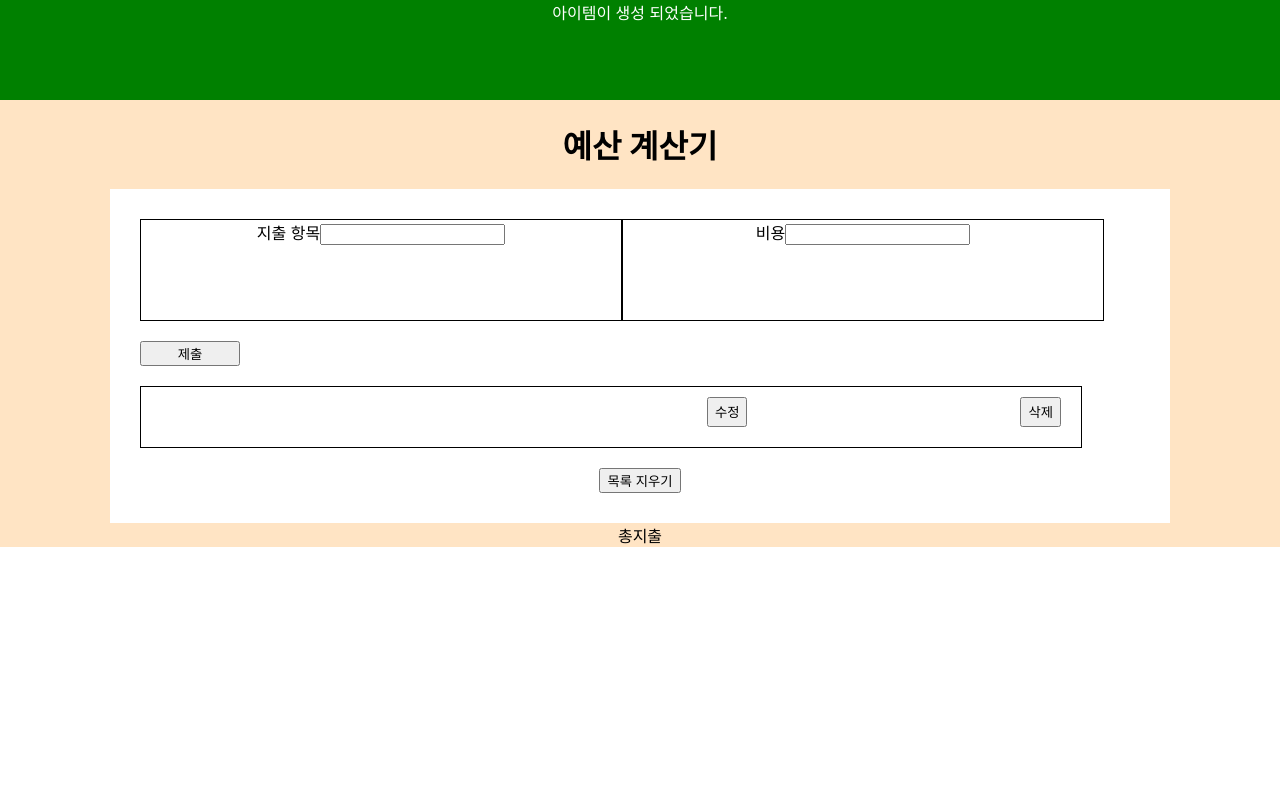
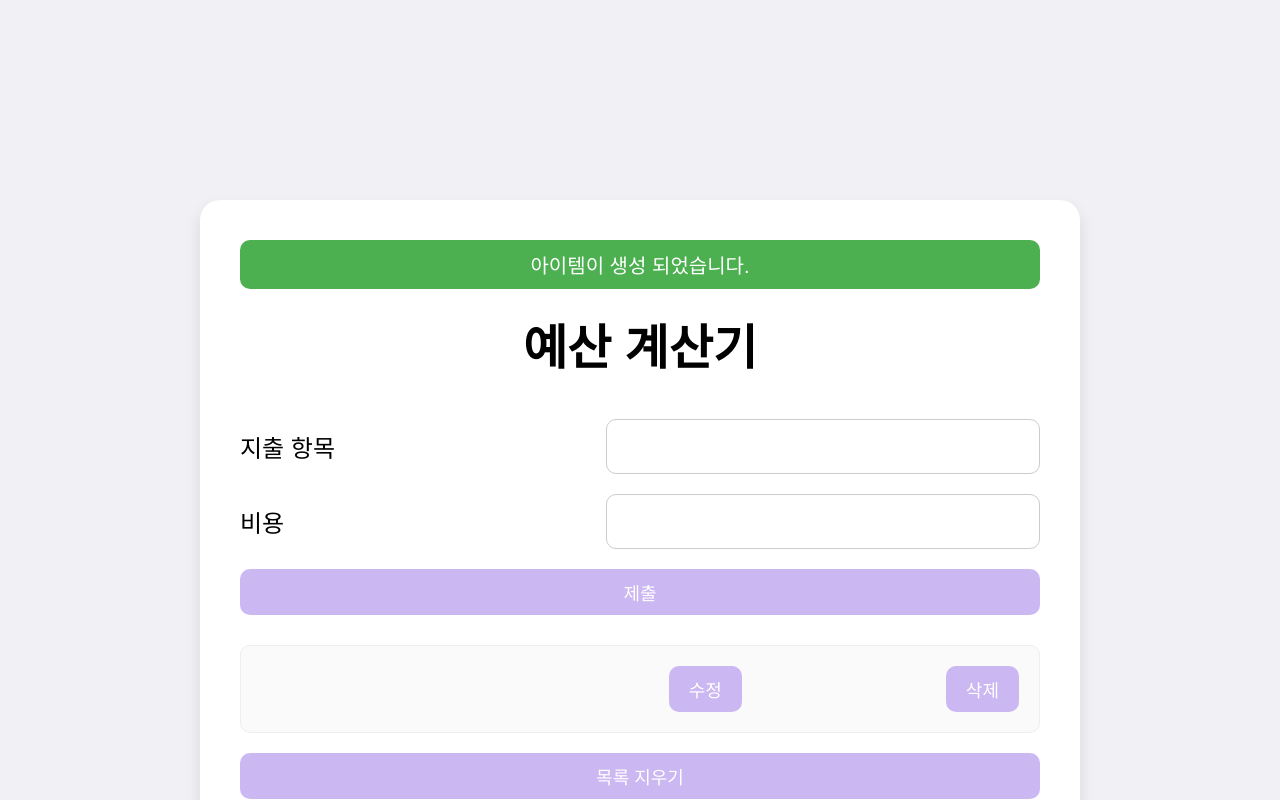
Before and after one commit to prac2317/goorm-react-1-crud-app, a React (Create React App) app: page / in a window 1280 px wide. Both pictures are taken after a click on the button "제출". Shown: the top 800 px of the page. Built offline with nearby package versions, Linux system fonts and the light colour scheme.

Commit message:
design: css 완성

```diff
--- a/src/App.css
+++ b/src/App.css
@@ -1,62 +1,135 @@
+body {
+  font-family: Arial, sans-serif;
+  background-color: #f0f0f5;
+  margin: 200px;
+  display: flex;
+  justify-content: center;
+  height: 100vh;
+}
+
 .App {
+  background-color: #ffffff;
+  padding: 40px;
+  border-radius: 20px;
+  box-shadow: 0 8px 16px rgba(0, 0, 0, 0.1);
+  width: 800px;
+}
+
+.title {
   text-align: center;
-  background-color: bisque;
-  display: flex;
-  flex-direction: column;
-  align-items: center;
+  margin-bottom: 40px;
+}
+
+.title h1 {
+  margin: 0;
+  font-size: 48px;
 }
 
 .message-box {
-  background-color: green;
+  padding: 10px;
   color: white;
-  width: 100%;
-  height: 100px;
+  text-align: center;
+  border-radius: 10px;
+  margin-bottom: 20px;
+  font-size: 20px;
 }
 
 .container {
-  background-color: white;
-  width: 1000px;
-  padding: 30px;
+  display: flex;
+  flex-direction: column;
+  gap: 30px;
 }
 
 .input-container {
   display: flex;
-  flex-wrap: wrap;
-  margin-bottom: 20px;
+  flex-direction: column;
+  gap: 20px;
 }
 
-.expense-name {
-  width: 48%;
-  height: 100px;
-  border: 1px solid black;
+.expense-name,
+.expense-cost {
+  display: flex;
+  justify-content: space-between;
+  align-items: center;
 }
 
-.expense-cost {
-  width: 48%;
-  height: 100px;
-  border: 1px solid black;
+.expense-name span,
+.expense-cost span {
+  font-size: 24px;
+  color: black;
+}
+
+.expense-name input,
+.expense-cost input {
+  padding: 16px;
+  border: 1px solid #ccc;
+  border-radius: 10px;
+  width: 400px;
+  font-size: 18px;
 }
 
 .input-btn {
-  width: 100px;
-  margin-top: 20px;
+  padding: 10px;
+  background-color: #cbb7f1;
+  color: white;
+  border: none;
+  border-radius: 10px;
+  cursor: pointer;
+  font-size: 18px;
+  width: 100%;
+}
+
+.input-btn:hover {
+  background-color: #9575cd;
 }
 
 .list-container {
-  /* display: flex; */
+  display: flex;
+  flex-direction: column;
+  gap: 20px;
 }
 
 .expense {
-  width: 90%;
-  height: 40px;
-  border: 1px solid black;
   display: flex;
   justify-content: space-between;
-  padding: 10px 20px;
-  margin-top: 20px;
-  margin-bottom: 20px;
+  align-items: center;
+  padding: 20px;
+  background-color: #fafafa;
+  border-radius: 10px;
+  border: 1px solid #eee;
 }
 
 .icon-btn {
-  height: 30px;
+  background-color: #cbb7f1;
+  color: white;
+  border: none;
+  padding: 10px 20px;
+  border-radius: 10px;
+  cursor: pointer;
+  font-size: 18px;
 }
+
+.icon-btn:hover {
+  background-color: #9575cd;
+}
+
+.delete-btn {
+  background-color: #cbb7f1;
+  color: white;
+  border: none;
+  padding: 10px;
+  border-radius: 10px;
+  cursor: pointer;
+  font-size: 18px;
+}
+
+.delete-btn:hover {
+  background-color: #9575cd;
+}
+
+.total-cost {
+  text-align: center;
+  font-size: 36px;
+  color: black;
+  margin-top: 40px;
+}
--- a/src/App.js
+++ b/src/App.js
@@ -77,14 +77,21 @@ function App() {
     setExpenseName(currentItem.expenseName);
     setExpenseCost(currentItem.expenseCost);
     setCurrentID(currentItem.id);
+    console.log(sum);
   };
+
+  const sum = item.reduce(
+    (accumulator, currentValue) =>
+      accumulator + Number(currentValue.expenseCost),
+    0
+  );
 
   return (
     <div className="App">
       {alert && (
         <div
           className="message-box"
-          style={{ backgroundColor: alert === '삭제' ? 'red' : 'green' }}
+          style={{ backgroundColor: alert === '삭제' ? '#f44336' : '#4caf50' }}
         >
           아이템이 {alert} 되었습니다.
         </div>
@@ -130,7 +137,7 @@ function App() {
           <button className="delete-btn">목록 지우기</button>
         </div>
       </div>
-      <div className="total-cost">총지출</div>
+      <div className="total-cost">총지출 : {sum}원</div>
     </div>
   );
 }
```
